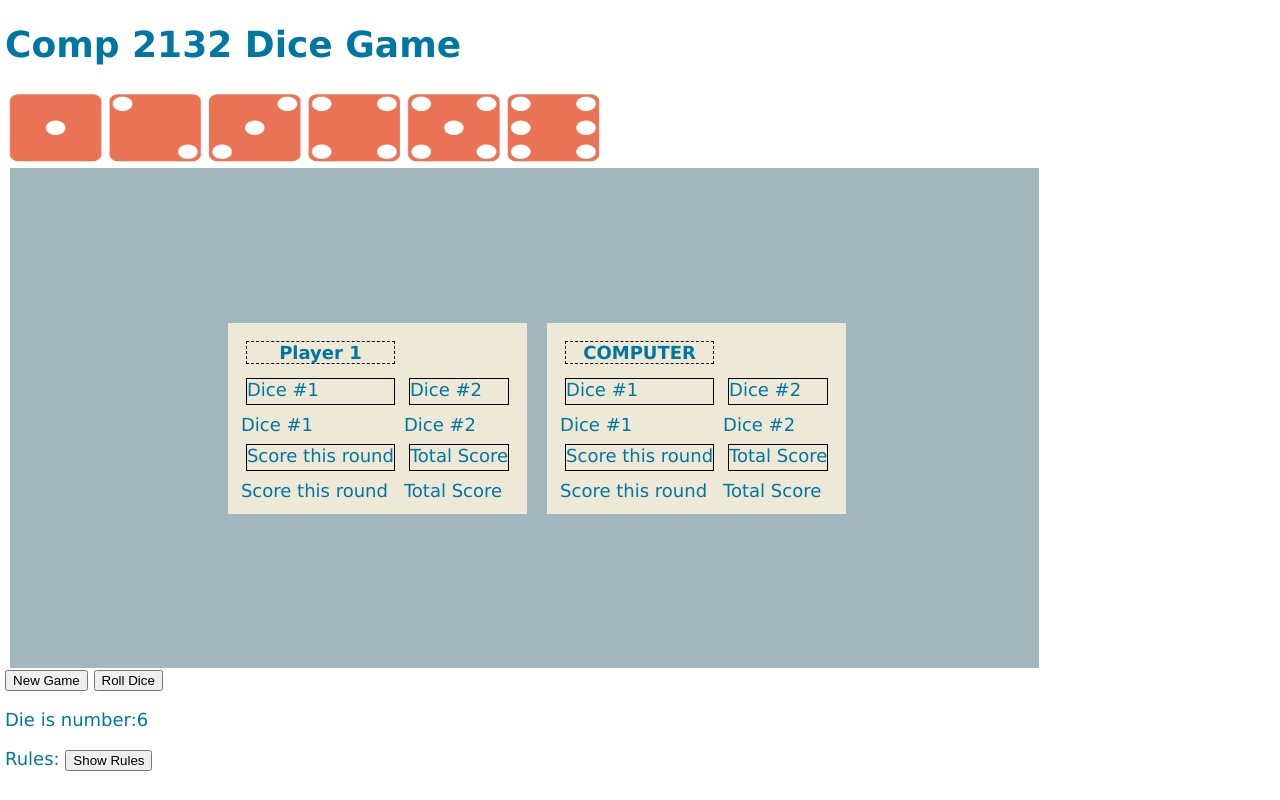
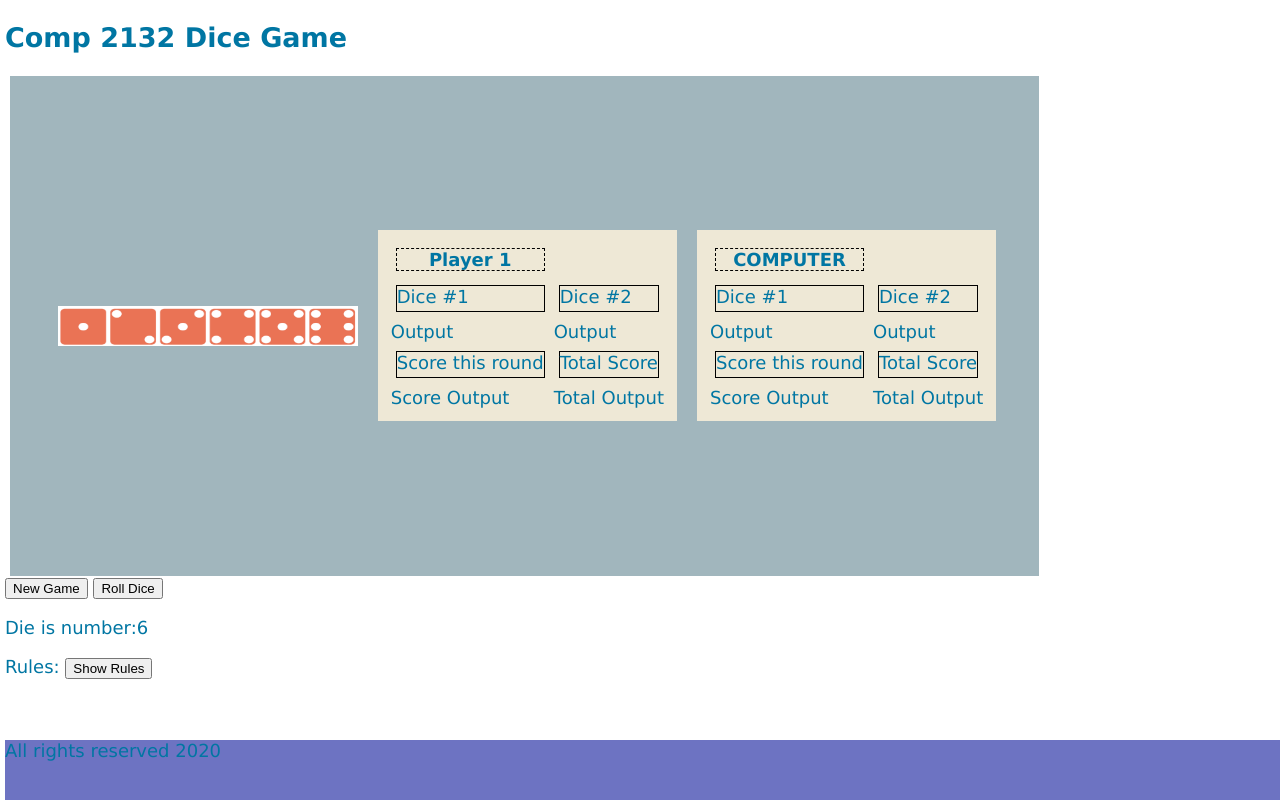
Before and after one commit to biffysix/DiceGameHeaDavBru, a plain HTML site: page index.html in a window 1280 px wide. Drawn offline with Linux system fonts and the light colour scheme; a web font is replaced by a local one.

Commit message:
Add files via upload

```diff
--- a/index.html
+++ b/index.html
@@ -12,14 +12,15 @@
 
 </head>
 <body>
-    <div class="wrapper">
+    <div class="grid-container">
         <header>
-            <h1>Comp 2132 Dice Game</h1>
-            <img src="DiceAllSix.PNG" width="600" height="75px">
+            <h2>Comp 2132 Dice Game</h2>
+
         </header>
 
-
+        <main>
         <div class = "container">
+            <img class="row right" src="DiceAllSix.PNG" width="300" height="40px">
         <div class = "parent" text = "Player 1">
             <!-- below is to create a row elements -->
           <div class="row">
@@ -32,16 +33,16 @@
                       <td>  <div class="div3">Dice #2</div> </td>
                   </tr>
                   <tr>
-                    <td> <div class="div2Display">Dice #1</div> </td>
-                    <td>  <div class="div3Display">Dice #2</div> </td>
+                    <td> <div id="div2Display">Output</div> </td>
+                    <td>  <div id="div3Display">Output</div> </td>
                 </tr>
                   <tr>
                       <td> <div class="div4">Score this round</div> </td>
                       <td> <div class="div5">Total Score</div> </td>
                   </tr>
                   <tr>
-                    <td> <div class="div4Display">Score this round</div> </td>
-                    <td> <div class="div5Display">Total Score</div> </td>
+                    <td> <div id="div4Display">Score Output</div> </td>
+                    <td> <div id="div5Display">Total Output</div> </td>
                 </tr>
               </table>
 
@@ -59,16 +60,16 @@
                     <td> <div class="div23" >Dice #2</div> </td>
                 </tr>
                 <tr>
-                    <td> <div class="div22Display">Dice #1</div> </td>
-                    <td> <div class="div23Display" >Dice #2</div> </td>
+                    <td> <div id="div22Display">Output</div> </td>
+                    <td> <div id="div23Display" >Output</div> </td>
                 </tr>
                 <tr>
                     <td> <div class="div24">Score this round</div> </td>
                     <td> <div class="div25">Total Score</div> </td>
                 </tr>
                 <tr>
-                    <td> <div class="div24Display">Score this round</div> </td>
-                    <td> <div class="div25Display">Total Score</div> </td>
+                    <td> <div id="div24Display">Score Output</div> </td>
+                    <td> <div id="div25Display">Total Output</div> </td>
                 </tr>
               </table>
 
@@ -77,11 +78,9 @@
           </div>
         </div>
         </div>
-        <button id="newGamebtn"> New Game</button>
+        <button id="newGamebtn" value="Refreshed page" onclick="location.reload(true);"> New Game</button>
         <button id="rollDicebtn"> Roll Dice</button>
     </div>
-    <main>
-
         <p id="output"></p>
 
         Rules:
@@ -96,10 +95,10 @@
         </section>
     </main>
 
-
     <script src="scripts/jquery-3.4.1.min.js"></script>
     <script src="scripts/hideshow.js"></script>
     <script src="scripts/script.js"></script>
 
+    <footer class="row center">All rights reserved 2020</footer>
 </body>
 </html>
```
Also changed, not shown: 1 other file.
